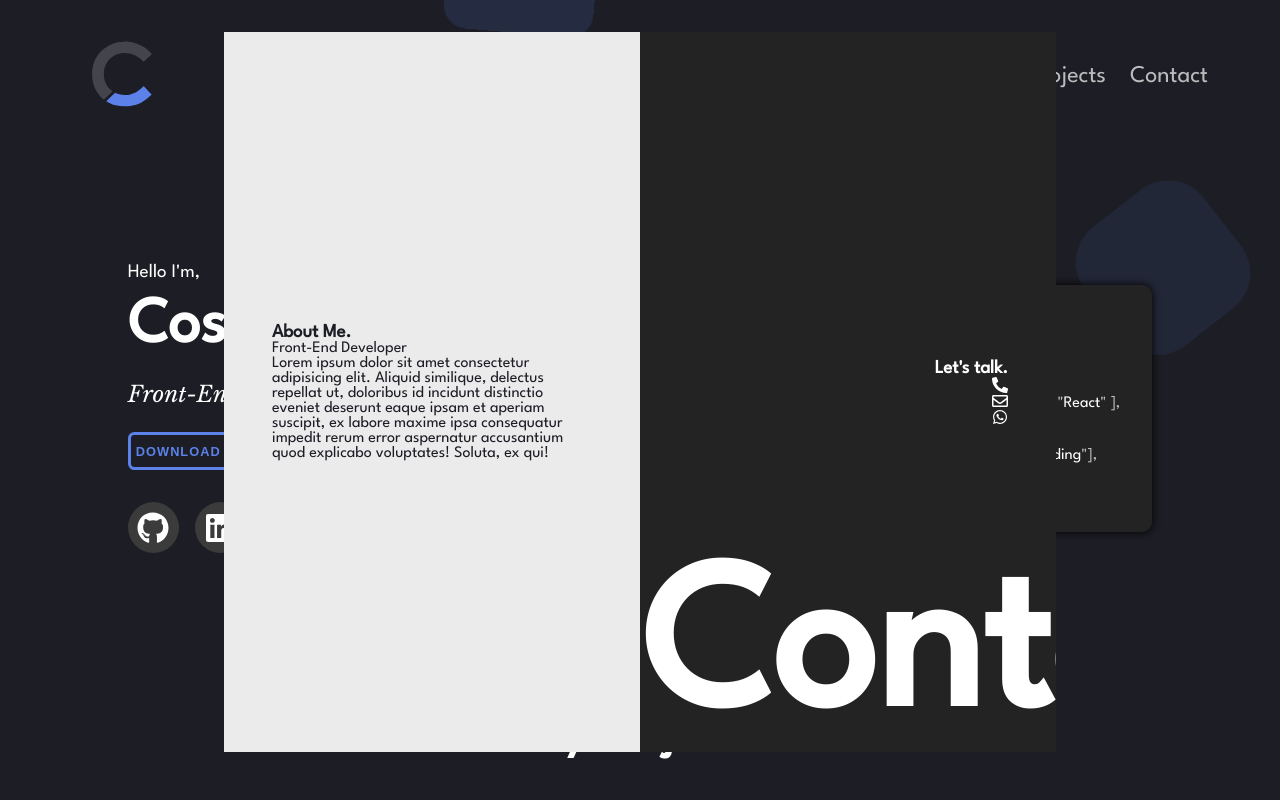
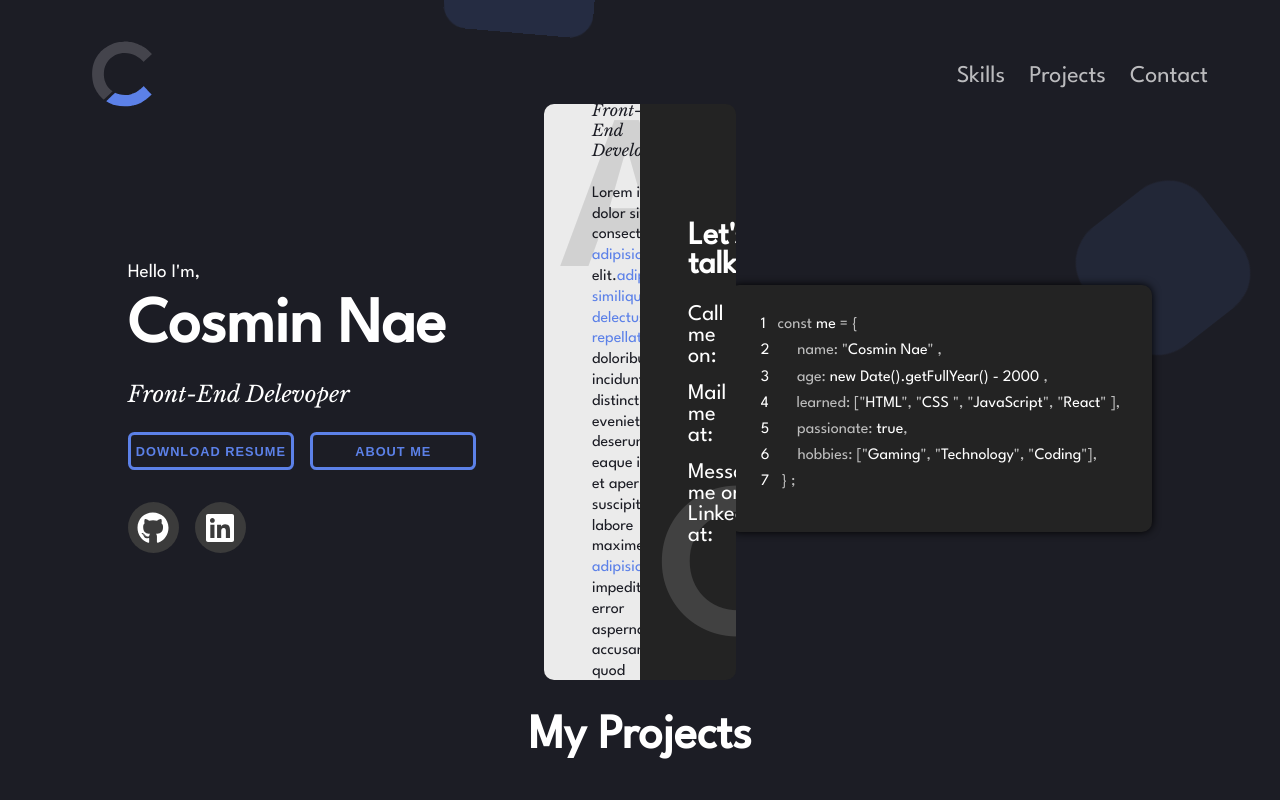
Before and after one commit to Cosmin2410/portfolio, a React (Create React App) app: page / in a window 1280 px wide. Shown: the top 800 px of the page. Built offline with nearby package versions, Linux system fonts and the light colour scheme; a web font is replaced by a local one.

Commit message:
contact page added

```diff
--- a/src/Components/About-Contact.jsx
+++ b/src/Components/About-Contact.jsx
@@ -1,28 +1,48 @@
 import React from 'react';
-import { FaPhoneAlt, FaRegEnvelope, FaWhatsapp } from 'react-icons/fa';
+import { FaPhoneAlt, FaRegEnvelope, FaLinkedin } from 'react-icons/fa';
 
 const AboutContact = () => {
   return (
     <div className="about-contact">
       <div className="about">
+        <h2 className="bg-about">About</h2>
         <h3>About Me.</h3>
-        <p>Front-End Developer</p>
+        <h4>Front-End Developer</h4>
         <p>
-          Lorem ipsum dolor sit amet consectetur adipisicing elit. Aliquid
-          similique, delectus repellat ut, doloribus id incidunt distinctio
-          eveniet deserunt eaque ipsam et aperiam suscipit, ex labore maxime
-          ipsa consequatur impedit rerum error aspernatur accusantium quod
-          explicabo voluptates! Soluta, ex qui!
+          Lorem ipsum dolor sit amet consectetur <span>adipisicing</span> elit.
+          <span>adipisicing similique, delectus repellat ut</span> , doloribus
+          id incidunt distinctio eveniet deserunt eaque ipsam et aperiam
+          suscipit, ex labore maxime ipsa <span>adipisicing</span> impedit rerum
+          error aspernatur accusantium quod explicabo voluptates! Soluta, ex
+          qui!
         </p>
       </div>
 
       <div className="contact">
-        <h2 className="bg-title">Contact</h2>
+        <h2 className="bg-contact">Contact</h2>
+        <h3>Let's talk.</h3>
 
-        <h3>Let's talk.</h3>
-        <FaPhoneAlt />
-        <FaRegEnvelope />
-        <FaWhatsapp />
+        <div className="contact-side">
+          <a href="tel:+40763411967">
+            Call me on:&nbsp;<span>0763 411 967 </span>
+            &nbsp;&nbsp;&nbsp; <FaPhoneAlt />
+          </a>
+        </div>
+
+        <div className="contact-side">
+          <a href="mailto:cosminnae00@yahoo.com">
+            Mail me at:&nbsp;<span>cosminne00@yahoo.com </span>
+            &nbsp;&nbsp;&nbsp;
+            <FaRegEnvelope />
+          </a>
+        </div>
+
+        <div className="contact-side">
+          <a href="https://www.linkedin.com/feed/">
+            Message me on Linkedin at: <span>Cosmin Nae </span>
+            <FaLinkedin />
+          </a>
+        </div>
       </div>
     </div>
   );
--- a/src/sass/Pages/_aboutContact.scss
+++ b/src/sass/Pages/_aboutContact.scss
@@ -1,46 +1,117 @@
 .about-contact {
-  background-color: black;
   display: flex;
   justify-content: center;
   align-items: center;
   height: 90%;
   position: absolute;
   top: 2rem;
-  right: 14rem;
-  left: 14rem;
+  // right: 17rem;
+  // left: 17rem;
+
+  width: 0rem;
+  // margin: 0 auto;
+
+  left: 50%;
+  transform: translate(-50%, 0);
+
   z-index: 5;
-  border-radius: 5px;
 
   .about {
     width: 50%;
     padding: 3rem;
     background-color: #ebebeb;
-    height: 100%;
+    height: 80%;
     display: flex;
     justify-content: center;
     align-items: flex-start;
     flex-direction: column;
     color: $main-bg;
+    overflow: hidden;
+    position: relative;
+    border-bottom-left-radius: 10px;
+    border-top-left-radius: 10px;
+
+    h3 {
+      font-size: 2rem;
+    }
+
+    h4 {
+      margin: 1.5rem 0;
+      font-family: $title-font;
+      font-weight: 100;
+    }
+
+    p {
+      max-width: 25rem;
+      line-height: 1.3;
+    }
+
+    span {
+      color: $blue;
+    }
+
+    .bg-about {
+      font-size: 13rem;
+      color: rgba(0, 0, 0, 0.11);
+      position: absolute;
+      top: 1rem;
+      left: 1rem;
+    }
   }
 
   .contact {
     width: 50%;
     padding: 3rem;
     background-color: $second-bg;
-    height: 100%;
+    height: 80%;
     display: flex;
     justify-content: center;
     align-items: flex-end;
     flex-direction: column;
     overflow: hidden;
     position: relative;
+    border-bottom-right-radius: 10px;
+    border-top-right-radius: 10px;
+    text-align: start;
 
-    .bg-title {
+    h3 {
+      font-size: 2rem;
+      margin-bottom: 1.5rem;
+      width: 100%;
+    }
+
+    .contact-side {
+      display: flex;
+      justify-content: start;
+      align-items: center;
+      margin-bottom: 1rem;
+      width: 100%;
+      gap: 1rem;
+
+      a {
+        text-decoration: none;
+        display: flex;
+        // justify-content: center;
+        align-items: center;
+        color: white;
+        font-size: 1.4rem;
+
+        svg {
+          font-size: 2rem;
+        }
+      }
+
+      span {
+        color: $blue;
+      }
+    }
+
+    .bg-contact {
       font-size: 13rem;
-      color: white;
+      color: rgba(255, 255, 255, 0.137);
       position: absolute;
       bottom: 0;
-      left: 0;
+      left: 1rem;
     }
   }
 }
```
